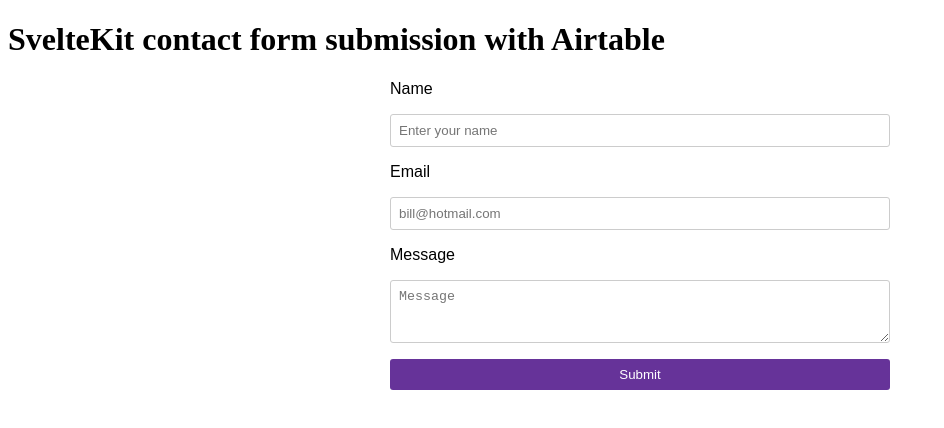
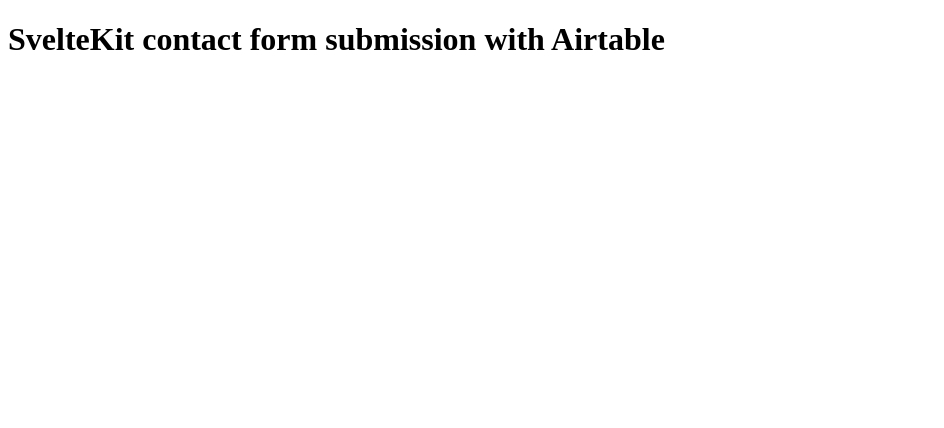
Before and after one commit to spences10/sveltekit-and-airtable-contact-form-example, a SvelteKit app: page / in a window 1280 px wide. Shown: the top 428 px of the page, without its empty margins (0-944 px from the left). Built offline with nearby package versions, Linux system fonts and the light colour scheme.

Commit message:
refactor: :recycle: remove component
use two pages for action and event handler

```diff
--- a/src/lib/contact-form.svelte
+++ /dev/null
@@ -1,94 +0,0 @@
-<script lang="ts">
-	let submissionStatus = ''
-	const handleSubmit = async (data: {
-		currentTarget: HTMLFormElement | undefined
-	}) => {
-		submissionStatus = 'submitting'
-		const formData = new FormData(data.currentTarget)
-
-		const res = await fetch('/submit-form', {
-			method: 'POST',
-			body: formData,
-		})
-
-		const { message } = await res.json()
-		submissionStatus = message
-	}
-</script>
-
-{#if submissionStatus === 'submitting'}
-	<p>Submitting...</p>
-{:else if submissionStatus === 'failed'}
-	<p>Submission failed.</p>
-{:else if submissionStatus === 'success'}
-	<p>Submission success.</p>
-{:else}
-	<form method="POST" on:submit|preventDefault={handleSubmit}>
-		<label for="name">
-			<span>Name</span>
-		</label>
-		<input
-			type="text"
-			name="name"
-			aria-label="name"
-			placeholder="Enter your name"
-			required
-			autocomplete="off"
-		/>
-		<label for="email">
-			<span>Email</span>
-		</label>
-		<input
-			type="email"
-			name="email"
-			aria-label="email"
-			placeholder="bill@hotmail.com"
-			required
-			autocomplete="off"
-		/>
-		<label for="message">
-			<span>Message</span>
-		</label>
-		<textarea
-			name="message"
-			aria-label="name"
-			placeholder="Message"
-			required
-			rows="3"
-			autocomplete="off"
-		/>
-		<input type="submit" />
-	</form>
-{/if}
-
-<style>
-	form {
-		font-family: sans-serif;
-		display: flex;
-		flex-direction: column;
-		justify-content: center;
-		width: 100%;
-		max-width: 500px;
-		margin: 0 auto;
-	}
-	form label {
-		display: block;
-		margin-bottom: 1rem;
-	}
-	form input,
-	form textarea {
-		display: block;
-		margin-bottom: 1rem;
-		padding: 0.5rem;
-		border: 1px solid #ccc;
-		border-radius: 3px;
-	}
-	form input[type='submit'] {
-		background: #663399;
-		color: #fff;
-		padding: 0.5rem;
-		border: none;
-		border-radius: 3px;
-		cursor: pointer;
-	}
-</style>
--- a/src/routes/submit-form/+server.ts
+++ b/src/routes/submit-form/+server.ts
@@ -3,14 +3,9 @@
 	AIRTABLE_BASE_ID,
 } from '$env/static/private'
 import { json } from '@sveltejs/kit'
-import type { RequestHandler } from './$types'
 
-export const POST: RequestHandler = async ({ request }) => {
-	const form_data = await request.formData()
-
-	const name = form_data.get('name')
-	const email = form_data.get('email')
-	const message = form_data.get('message')
+export const POST = async ({ request }) => {
+	const { name, email, message } = await request.json()
 
 	const AIRTABLE_URL = `https://api.airtable.com/v0/${AIRTABLE_BASE_ID}/submissions`
 
```
Also changed, not shown: src/routes/action/+page.server.ts (added, +17 -0 lines), src/routes/action/+page.svelte (added, +64 -0 lines), src/routes/event-handler/+page.svelte (added, +78 -0 lines).
